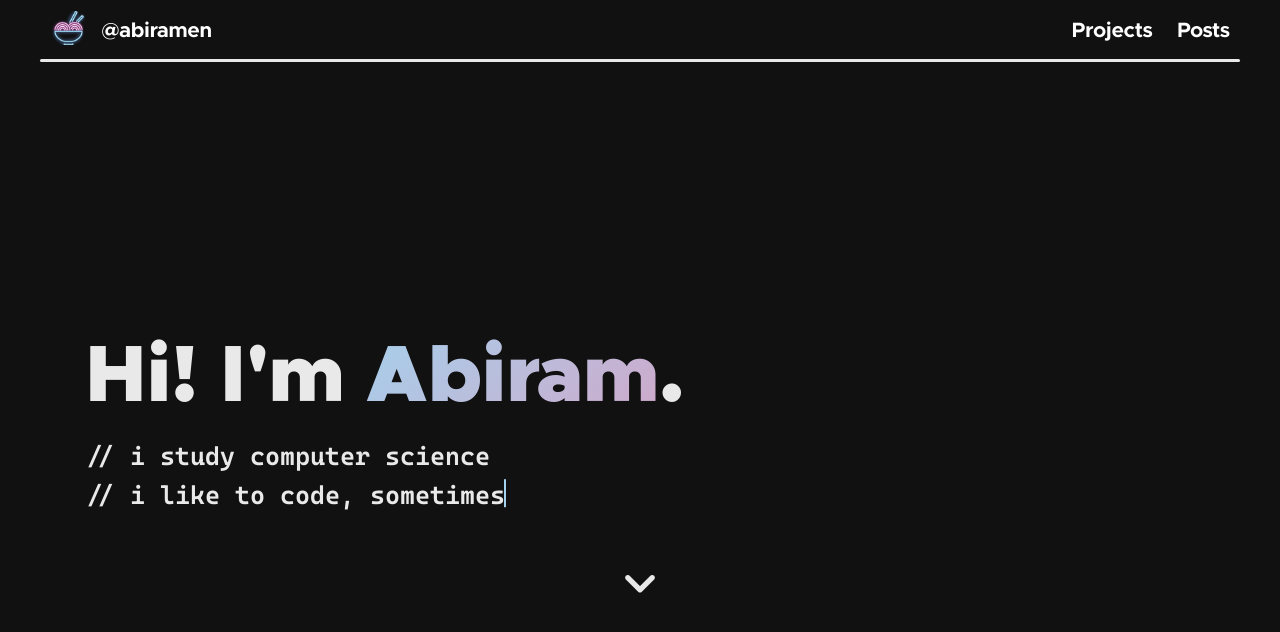
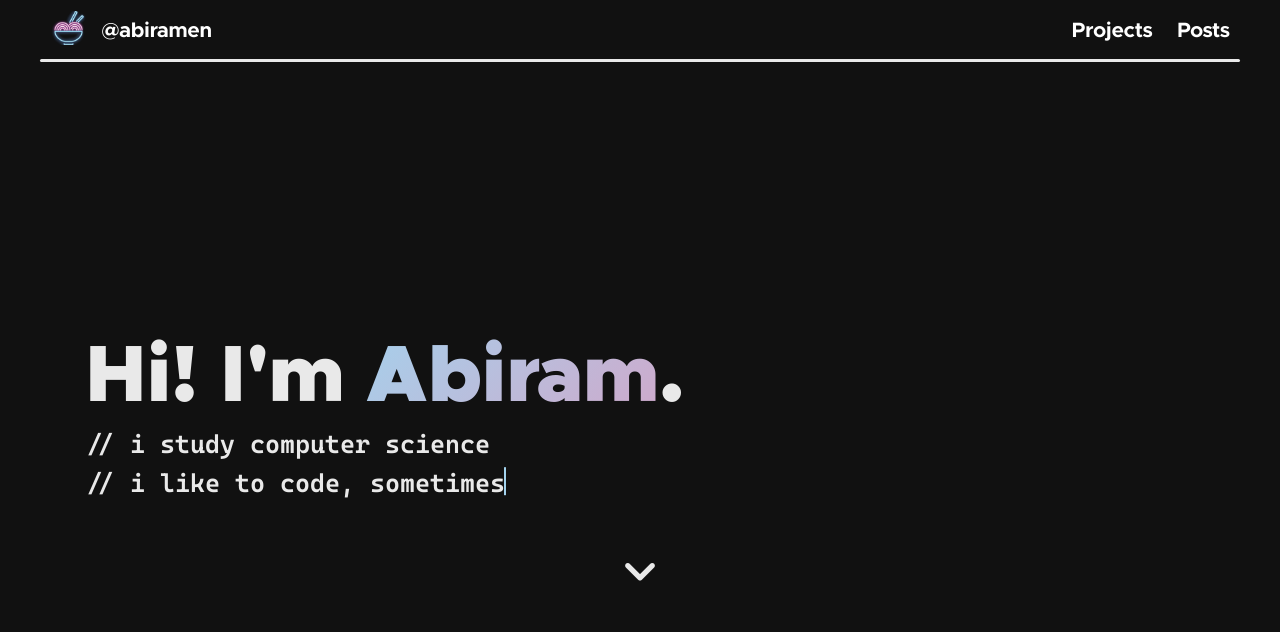
Before and after one commit to jeffreydyao/abiramen.github.io, a Jekyll site: the page built from index.html, in a window 1280 px wide and 900 px high. Shown: the top 632 px of the window. Built offline with Jekyll 4.4.1, drawn with Linux system fonts in a browser that asks for light colours; nearby versions of some CDN libraries.

Commit message:
Improve responsiveness even more

```diff
--- a/assets/css/post.scss
+++ b/assets/css/post.scss
@@ -30,7 +30,7 @@
     font-size: 0.9rem;
 }
 
-#post-contents{
+#post-contents {
     margin: 5rem auto;
     font-size: 1.2em;
     max-width: 800px;
--- a/assets/css/splash.scss
+++ b/assets/css/splash.scss
@@ -43,6 +43,7 @@
     font-size: 5rem;
     overflow-wrap: break-word;
     margin-top: 3rem;
+    line-height: 1.2;
 }
 
 #splash-name {
--- a/assets/css/tags.scss
+++ b/assets/css/tags.scss
@@ -5,13 +5,13 @@
 }
 #post-tags {
     font-size: 16px;
-    margin-top: 10px;
+    line-height: 2rem;
     font-weight: bold;
 }
 
 .tag-link {
     font-weight: bold;
-    margin: 0 3px 0 3px;
+    margin: 0 0.15rem;
 }
 
 .tag-link:hover {
@@ -19,7 +19,8 @@
 }
 
 .post-tag {
-    padding: 5px 7px 5px 8px;
+    padding: 0.3rem 0.4rem 0.3rem 0.45rem;
+    margin: 0.2rem 0;
     background: #99ecfa;
     border-radius: 20px;
     color: #151515;
--- a/assets/js/common.js
+++ b/assets/js/common.js
@@ -16,10 +16,12 @@
     $('#overlay').style.height = "100%";
     $('#overlay').style.opacity = "1";
     $('body').style.overflow = "none";
+    $('head').style.overflow = "none";
 });
 
 $('#overlay-close').addEventListener('click', () => {
     $('#overlay').style.opacity = "0";
     $('body').style.overflow = "auto";
+    $('head').style.overflow = "auto";
     setTimeout(() => {$('#overlay').style.height = "0";}, 200);
 })
```
